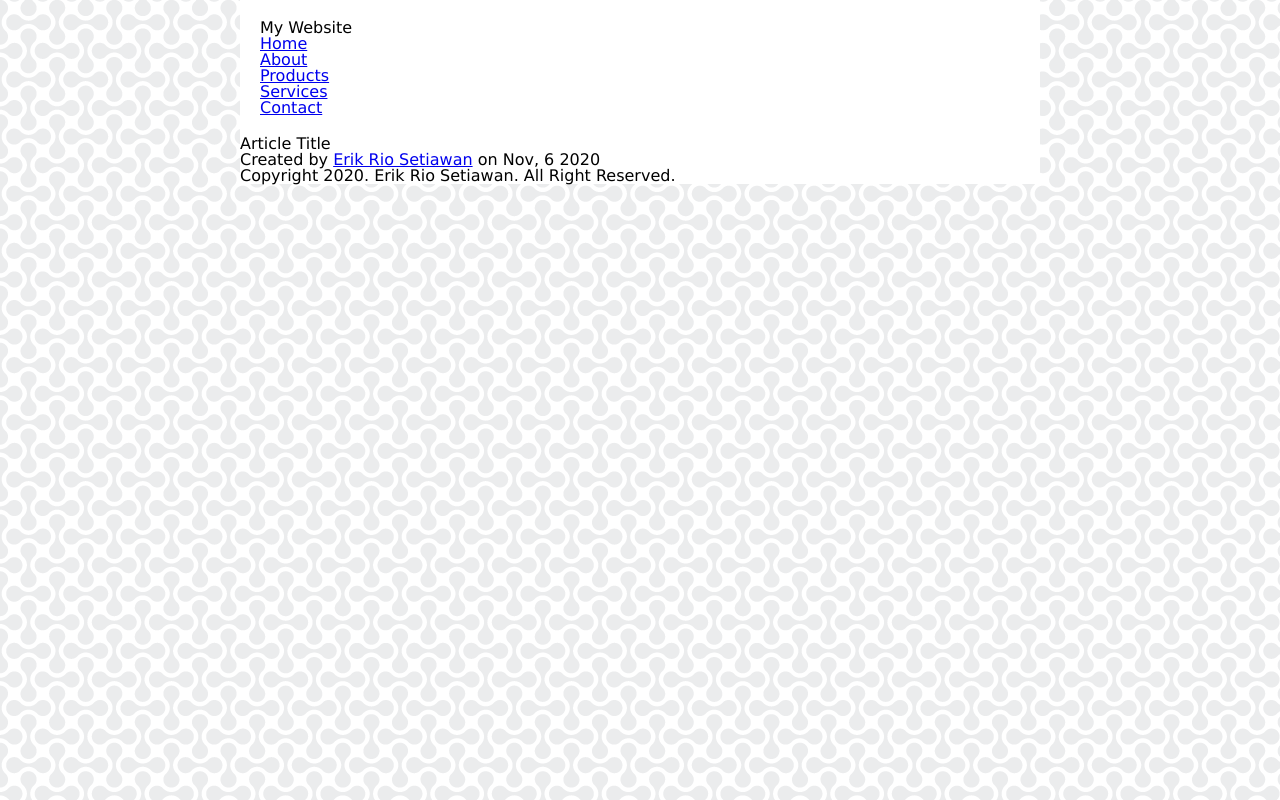
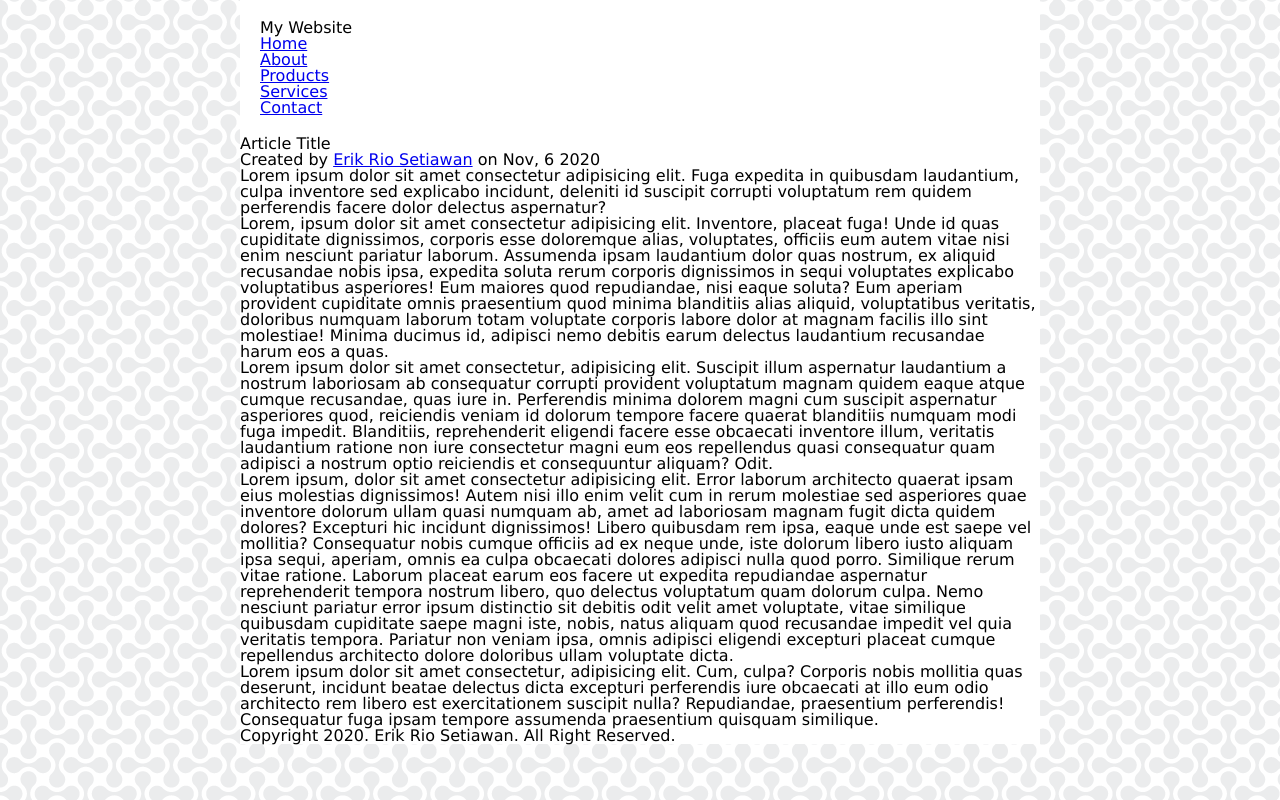
Before and after one commit to erikrios/learn-html-css, a plain HTML site: page index.html in a window 1280 px wide. Drawn offline with Linux system fonts and the light colour scheme.

Commit message:
Add content articles

```diff
--- a/index.html
+++ b/index.html
@@ -28,6 +28,42 @@
         <div class="content">
             <p class="content-title">Article Title</p>
             <p class="writer">Created by <a href="#">Erik Rio Setiawan</a> on Nov, 6 2020</p>
+            <div class="articles">
+                <p>Lorem ipsum dolor sit amet consectetur adipisicing elit. Fuga expedita in quibusdam laudantium, culpa
+                    inventore sed explicabo incidunt, deleniti id suscipit corrupti voluptatum rem quidem perferendis
+                    facere dolor delectus aspernatur?</p>
+                <p>Lorem, ipsum dolor sit amet consectetur adipisicing elit. Inventore, placeat fuga! Unde id quas
+                    cupiditate dignissimos, corporis esse doloremque alias, voluptates, officiis eum autem vitae nisi
+                    enim nesciunt pariatur laborum. Assumenda ipsam laudantium dolor quas nostrum, ex aliquid recusandae
+                    nobis ipsa, expedita soluta rerum corporis dignissimos in sequi voluptates explicabo voluptatibus
+                    asperiores! Eum maiores quod repudiandae, nisi eaque soluta? Eum aperiam provident cupiditate omnis
+                    praesentium quod minima blanditiis alias aliquid, voluptatibus veritatis, doloribus numquam laborum
+                    totam voluptate corporis labore dolor at magnam facilis illo sint molestiae! Minima ducimus id,
+                    adipisci nemo debitis earum delectus laudantium recusandae harum eos a quas.</p>
+                <p>Lorem ipsum dolor sit amet consectetur, adipisicing elit. Suscipit illum aspernatur laudantium a
+                    nostrum laboriosam ab consequatur corrupti provident voluptatum magnam quidem eaque atque cumque
+                    recusandae, quas iure in. Perferendis minima dolorem magni cum suscipit aspernatur asperiores quod,
+                    reiciendis veniam id dolorum tempore facere quaerat blanditiis numquam modi fuga impedit.
+                    Blanditiis, reprehenderit eligendi facere esse obcaecati inventore illum, veritatis laudantium
+                    ratione non iure consectetur magni eum eos repellendus quasi consequatur quam adipisci a nostrum
+                    optio reiciendis et consequuntur aliquam? Odit.</p>
+                <p>Lorem ipsum, dolor sit amet consectetur adipisicing elit. Error laborum architecto quaerat ipsam eius
+                    molestias dignissimos! Autem nisi illo enim velit cum in rerum molestiae sed asperiores quae
+                    inventore dolorum ullam quasi numquam ab, amet ad laboriosam magnam fugit dicta quidem dolores?
+                    Excepturi hic incidunt dignissimos! Libero quibusdam rem ipsa, eaque unde est saepe vel mollitia?
+                    Consequatur nobis cumque officiis ad ex neque unde, iste dolorum libero iusto aliquam ipsa sequi,
+                    aperiam, omnis ea culpa obcaecati dolores adipisci nulla quod porro. Similique rerum vitae ratione.
+                    Laborum placeat earum eos facere ut expedita repudiandae aspernatur reprehenderit tempora nostrum
+                    libero, quo delectus voluptatum quam dolorum culpa. Nemo nesciunt pariatur error ipsum distinctio
+                    sit debitis odit velit amet voluptate, vitae similique quibusdam cupiditate saepe magni iste, nobis,
+                    natus aliquam quod recusandae impedit vel quia veritatis tempora. Pariatur non veniam ipsa, omnis
+                    adipisci eligendi excepturi placeat cumque repellendus architecto dolore doloribus ullam voluptate
+                    dicta.</p>
+                <p>Lorem ipsum dolor sit amet consectetur, adipisicing elit. Cum, culpa? Corporis nobis mollitia quas
+                    deserunt, incidunt beatae delectus dicta excepturi perferendis iure obcaecati at illo eum odio
+                    architecto rem libero est exercitationem suscipit nulla? Repudiandae, praesentium perferendis!
+                    Consequatur fuga ipsam tempore assumenda praesentium quisquam similique.</p>
+            </div>
         </div>
         <div class="footer">
             <p>Copyright 2020. Erik Rio Setiawan. All Right Reserved.</p>
```
